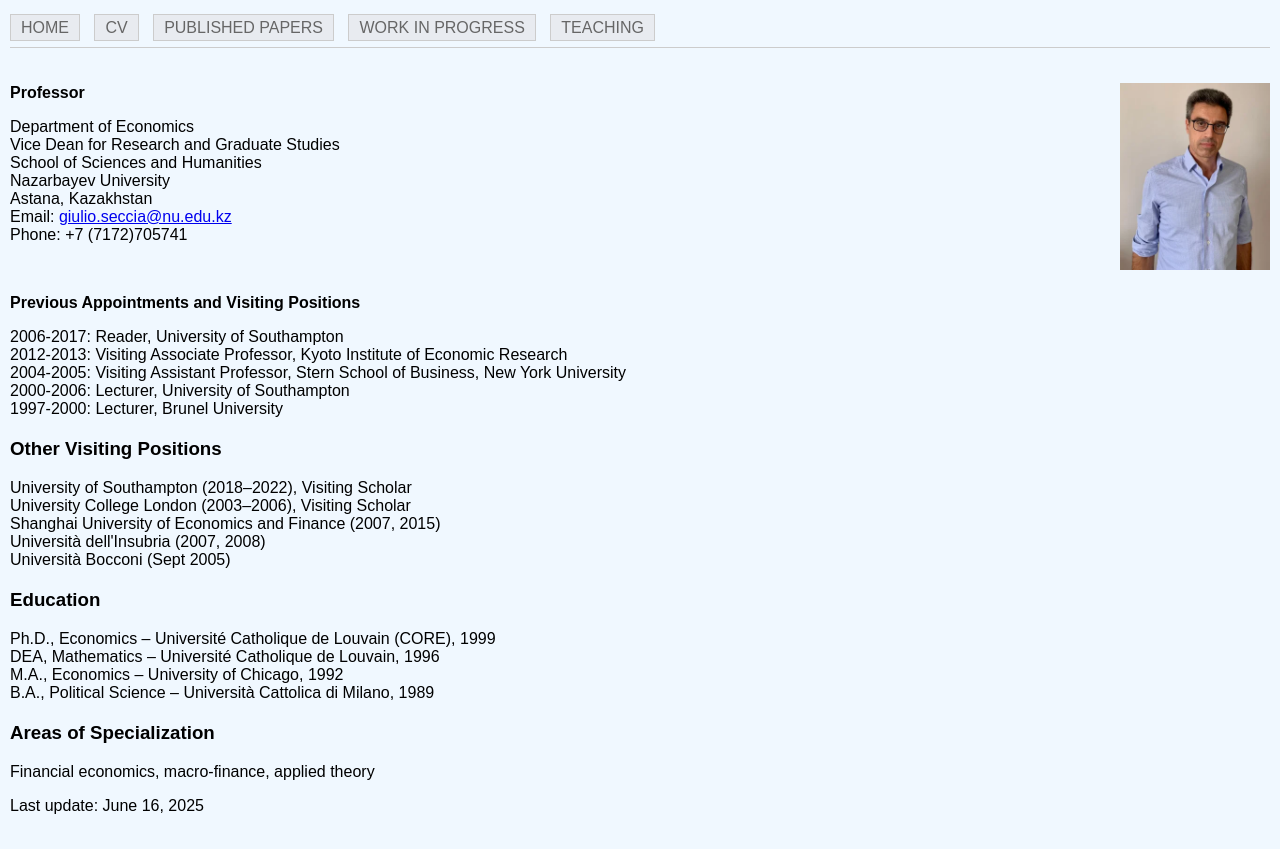
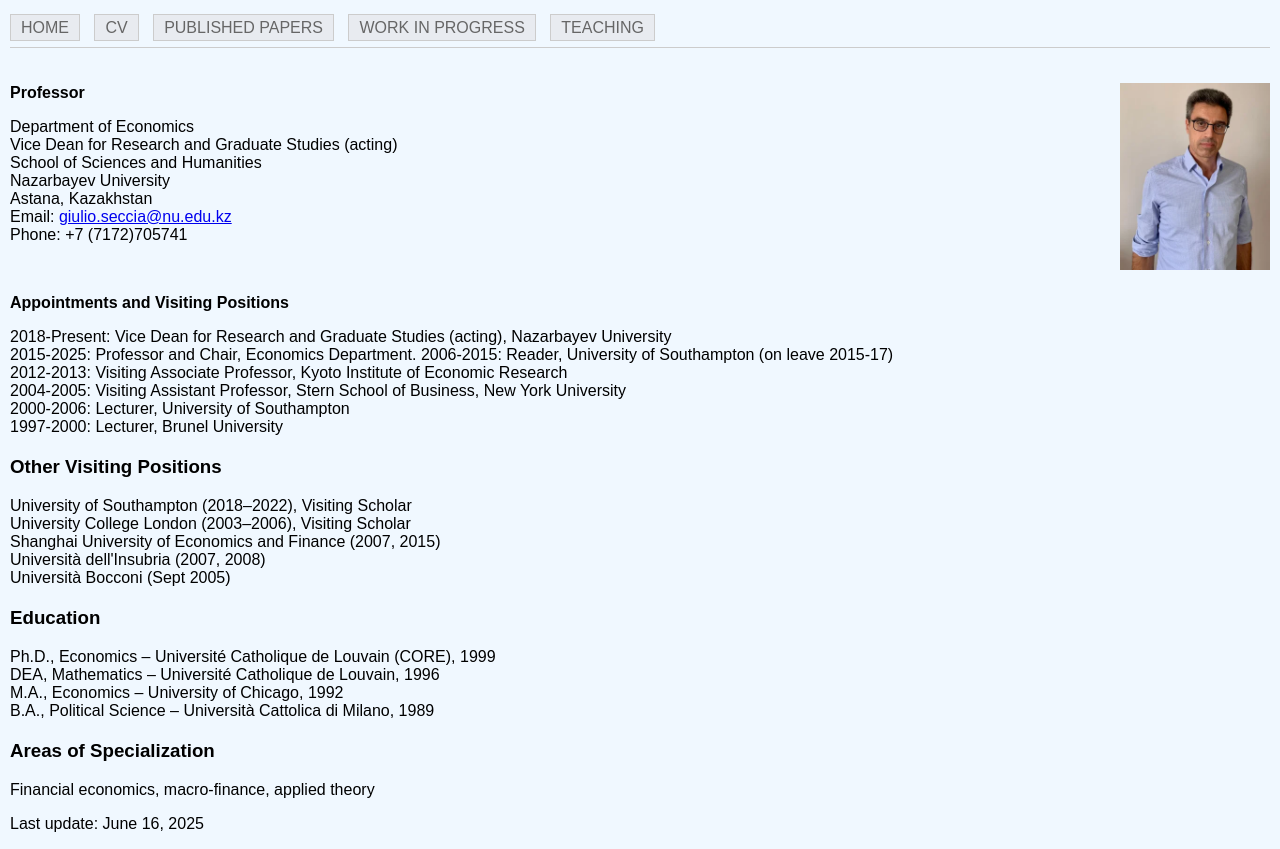
Before and after one commit to giulioseccia/giulioseccia.github.io, a plain HTML site: page index.html in a window 1280 px wide. Shown: the part 61-910 px from the top of the page. Drawn offline with Linux system fonts and the light colour scheme.

Commit message:
Update index.html

```diff
--- a/index.html
+++ b/index.html
@@ -93,7 +93,7 @@
     <p><strong>Professor</strong></p>
     <p>
       Department of Economics<br>
-      Vice Dean for Research and Graduate Studies<br>
+      Vice Dean for Research and Graduate Studies (acting)<br>
       School of Sciences and Humanities<br>
       Nazarbayev University<br>
       Astana, Kazakhstan<br>
@@ -106,9 +106,11 @@
   </div>
 </section>
     <section class="section">
-      <p><strong>Previous Appointments and Visiting Positions</strong></p>
+      <p><strong>Appointments and Visiting Positions</strong></p>
       <p>
-        2006-2017: Reader, University of Southampton<br>
+        2018-Present: Vice Dean for Research and Graduate Studies (acting), Nazarbayev University<br>
+        2015-2025: Professor and Chair, Economics Department.
+        2006-2015: Reader, University of Southampton (on leave 2015-17)<br>
         2012-2013: Visiting Associate Professor, Kyoto Institute of Economic Research<br>
         2004-2005: Visiting Assistant Professor, Stern School of Business, New York University<br>
         2000-2006: Lecturer, University of Southampton<br>
```
